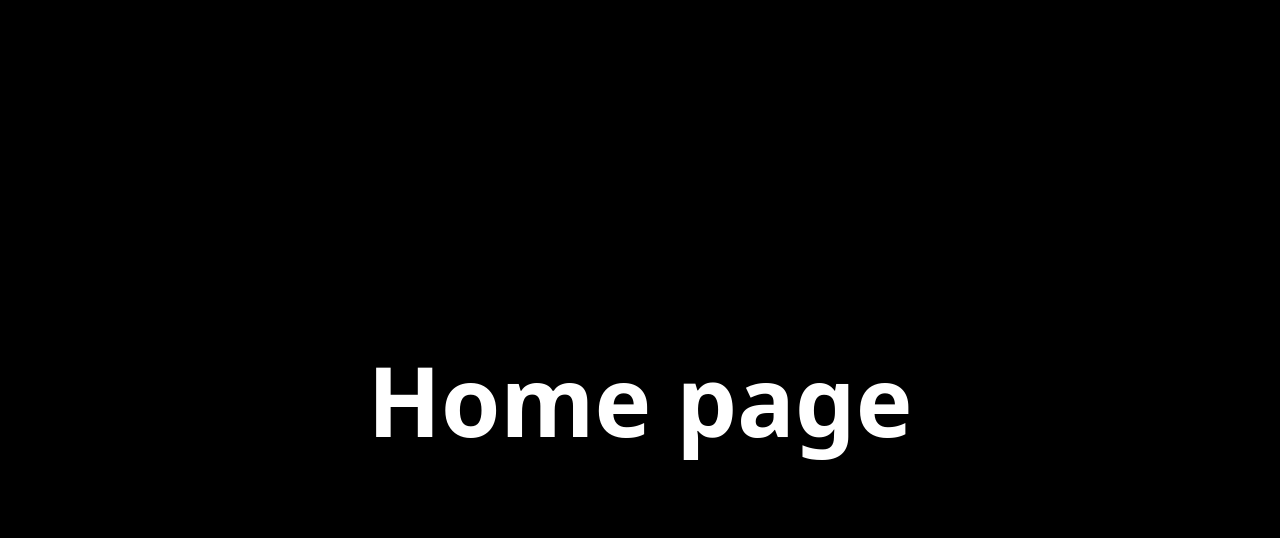
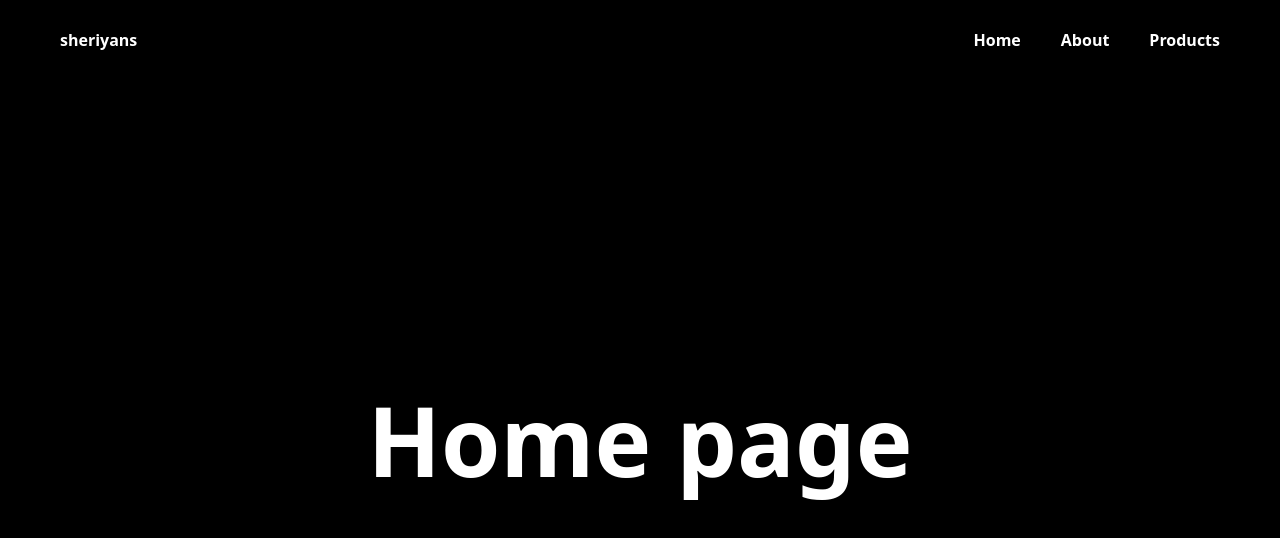
Before and after one commit to dhruval1907/React-cohort22, a React (Vite) app in the folder react-routing/: page / in a window 1280 px wide. Shown: the top 538 px of the page. Built offline with nearby package versions, Linux system fonts and the light colour scheme.

Commit message:
readirecting

```diff
--- a/react-routing/src/App.jsx
+++ b/react-routing/src/App.jsx
@@ -1,10 +1,21 @@
 import React from 'react'
 import Home from './pages/Home'
+import {Route, Routes} from "react-router-dom";
+import About from './pages/About';
+import Products from './pages/Product';
+import Notfound from './pages/Notfound';
+import Nav from './components/Nav';
 
 const App = () => {
   return (
-    <div className='h-screen w-full bg-black text-white font-semibold p-5'>
-      <Home/>
+    <div className='h-screen overflow-hidden w-full bg-black text-white font-semibold p-5'>
+      <Nav/>
+      <Routes>
+        <Route path='/'  element={<Home/>}/>
+        <Route path='/about'  element={<About/>}/>
+        <Route path='/products'  element={<Products/>}/>
+        <Route path='*' element={<Notfound/>}/>
+      </Routes>
     </div>
   )
 }
--- /dev/null
+++ b/react-routing/src/components/Nav.jsx
@@ -0,0 +1,17 @@
+import React from 'react'
+import { Link } from 'react-router-dom'
+
+const Nav = () => {
+  return (
+    <div className='h-10 w-full flex justify-between px-10 items-center'>
+        <h2>sheriyans</h2>
+        <div className='flex gap-10'>
+            <Link to="/">Home</Link>
+            <Link to="/about">About</Link>
+            <Link to="/products">Products</Link>
+        </div>
+    </div>
+  )
+}
+
+export default Nav
--- /dev/null
+++ b/react-routing/src/pages/Men.jsx
@@ -0,0 +1,11 @@
+import React from 'react'
+
+const Men = () => {
+  return (
+    <div className='flex items-center justify-center'>
+      <h1 className='text-8xl text-white font-semibold'>Men's collection</h1>
+    </div>
+  )
+}
+
+export default Men
--- /dev/null
+++ b/react-routing/src/pages/Notfound.jsx
@@ -0,0 +1,12 @@
+import React from 'react'
+
+const Notfound = () => {
+  return (
+    <div className='h-full w-full bg-black text-white font-semibold text-5xl'>
+      <h1>not founded</h1>
+      <p>try another page for locating</p>
+    </div>
+  )
+}
+
+export default Notfound
--- /dev/null
+++ b/react-routing/src/pages/Women.jsx
@@ -0,0 +1,11 @@
+import React from 'react'
+
+const Women = () => {
+  return (
+    <div className='flex items-center justify-center'>
+      <h1 className='text-8xl text-white font-semibold'>Women's collection</h1>
+    </div>
+  )
+}
+
+export default Women
```
